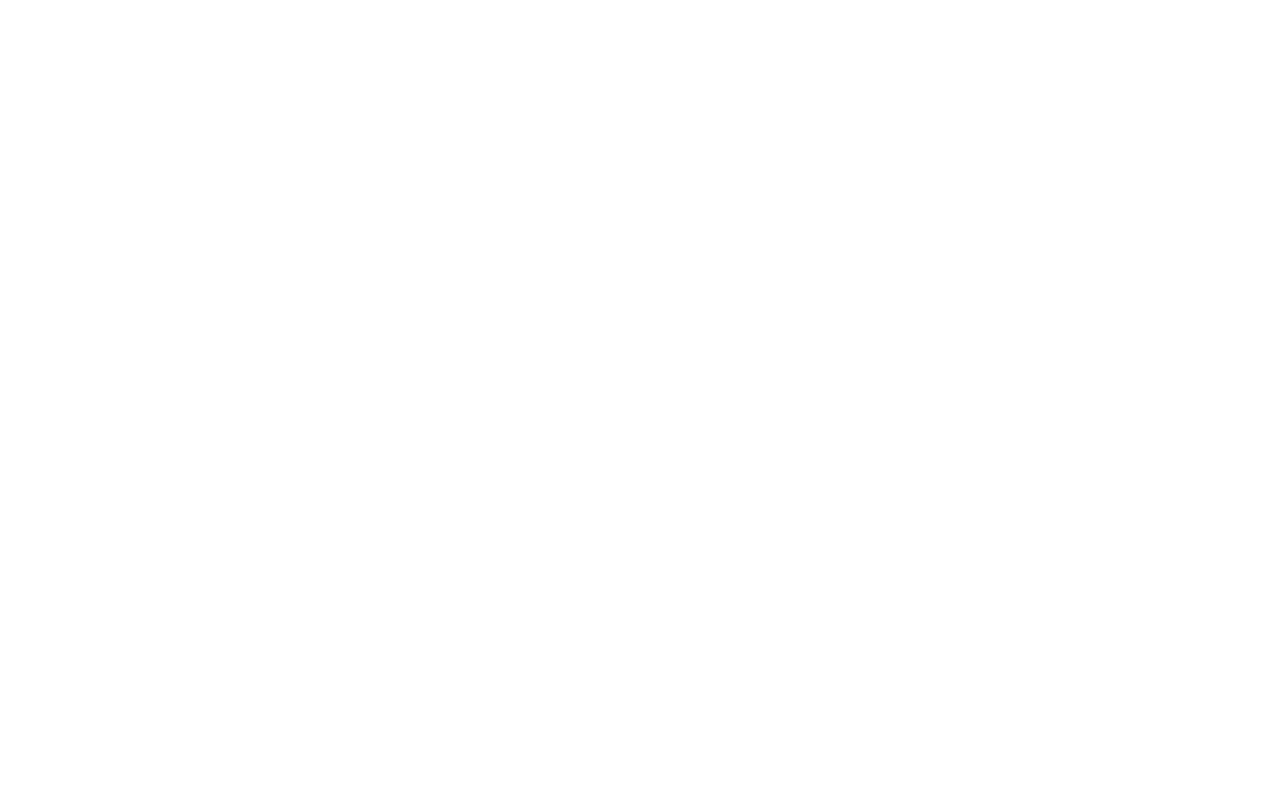
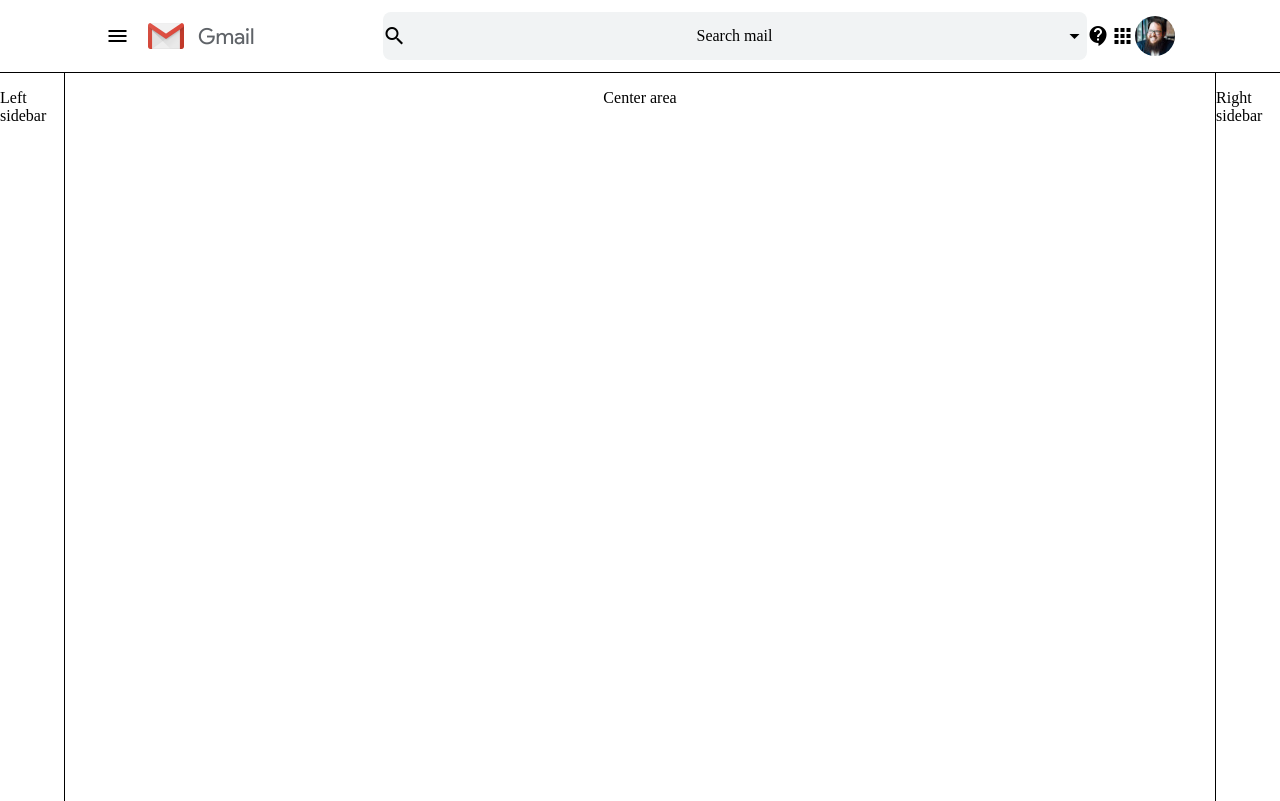
Before and after one commit to ericrees9/StaticLayout, a plain HTML site: page index.html in a window 1280 px wide. Drawn offline with Linux system fonts and the light colour scheme.

Commit message:
Initial flexboxes, material icons, top nav bar.

```diff
--- a/index.html
+++ b/index.html
@@ -4,9 +4,44 @@
     <meta charset="UTF-8">
     <meta name="viewport" content="width=device-width, initial-scale=1.0">
     <meta http-equiv="X-UA-Compatible" content="ie=edge">
-    <title>Document</title>
+    <link rel="stylesheet" href="main.css">
+    <link href="https://fonts.googleapis.com/icon?family=Material+Icons" rel="stylesheet">
+    <title>GMail Static Page</title>
 </head>
 <body>
 
+    <!-- Top DIV bar -->
+<div id="topNav">
+        <i class="material-icons">menu</i>
+        <img id="gmailLogo" src="../StaticLayout/assets/logo_gmail_lockup_default_2x.png">
+        <div id="searchBar">
+                <i class="material-icons">search</i>
+                <p>Search mail</p>
+                <i class="material-icons">arrow_drop_down</i>
+        </div>
+        <i class="material-icons">contact_support</i>
+        <i class="material-icons">apps</i>
+        <img id="profilePhoto" src="../StaticLayout/assets/ericPhoto.jpg">
+</div>
+
+    <!-- Main DIV Section -->
+<div id="mainNav">
+
+        <!-- Left Sidebar -->
+        <div id="sidebarLeft">
+            <p>Left sidebar</p>
+        </div>
+
+        <!-- Center Area-->
+        <div id="centerArea">
+            <p>Center area</p>
+        </div>
+
+        <!-- Right Sidebar -->
+        <div id="sidebarRight">
+            <p>Right sidebar</p>
+        </div>
+</div>
+
 </body>
 </html>
--- a/main.css
+++ b/main.css
@@ -0,0 +1,147 @@
+body {
+    background-color: #ffffff;
+    margin: 0;
+    padding: 0;
+    overflow: hidden;
+}
+
+/* Material Icon Styling */
+.material-icons {
+    font-family: 'Material Icons';
+    font-weight: normal;
+    font-style: normal;
+    font-size: 24px;  /* Preferred icon size */
+    display: inline-block;
+    line-height: 1;
+    text-transform: none;
+    letter-spacing: normal;
+    word-wrap: normal;
+    white-space: nowrap;
+    direction: ltr;
+}
+.material-icons.md-dark { color: rgba(0, 0, 0, 0.54); }
+.material-icons.md-dark.md-inactive { color: rgba(0, 0, 0, 0.26); }
+
+.menu {
+    padding: 12px;
+    height: 24px;
+    width: 24px;
+}
+.search {
+    padding-left: 12px;
+    height: 24px;
+    width: 24px;
+}
+.arrow_drop_down {
+    padding: 12px;
+    height: 24px;
+    width: 24px;
+}
+.contact_support {
+    padding: 12px;
+    height: 24px;
+    width: 24px;
+}
+.apps {
+    padding: 12px;
+    height: 24px;
+    width: 24px;
+}
+
+
+/* Top Nav Bar */
+#topNav {
+    border-bottom: 1px solid black;
+    border-width: 90%;
+    height: 9vh;
+    width: 100%;
+
+    /* Flexbox Styling */
+    display: flex;
+    flex-direction: ltr;
+    flex-wrap: nowrap;
+    justify-content: center;
+    align-items: center;
+
+}
+
+#searchBar {
+    background-color: #f1f3f4;
+    border-radius: .5em;
+    height: 3em;
+    width: 55vw;
+
+    /* Flexbox Styling */
+    display: flex;
+    align-items: center;
+    justify-content: space-between;
+
+}
+
+/* Gmail Logo */
+#gmailLogo {
+    height: 40px;
+    padding-left: 16px;
+    padding-right: 10%;
+}
+
+#profilePhoto {
+    height: 40px;
+    width: 40px;
+    border-radius: 50% 50% 50% 50%;
+    border-width: 5px 5px 5px 5px;
+    border-top-color: #e92c18;
+    border-right-color: #3174f1;
+    border-bottom-color: #239a41;
+    border-left-color: #f6ad01;
+}
+
+/* Container Div */
+#mainNav {
+    height: 91vh;
+    width: 100%;
+
+    /* Flexbox Styling */
+    display: flex;
+    flex-direction: ltr;
+    flex-wrap: nowrap;
+    justify-content: center;
+
+}
+
+/* Left Sidebar */
+#sidebarLeft {
+    border-right: 1px solid black;
+
+    /* Flexbox Styling */
+    display: flex;
+    flex-direction: ltr;
+    justify-content: center;
+    flex-basis: 5%;
+    float: left;
+}
+
+/* Center Area */
+#centerArea {
+
+
+    /* Flexbox Styling */
+    display: flex;
+    flex-direction: ltr;
+    justify-content: center;
+    flex-basis: 90%;
+
+}
+
+/* Right Sidebar */
+#sidebarRight {
+    border-left: 1px solid black;
+
+    /* Flexbox Styling */
+    display: flex;
+    flex-direction: ltr;
+    justify-content: center;
+    flex-basis: 5%;
+    float: right;
+
+}
```
Also changed, not shown: assets/ericPhoto.jpg (added), assets/logo_gmail_lockup_default_2x.png (added), assets/outline-apps-24px.svg (added), assets/round-menu-24px.svg (added), assets/round-search-24px.svg (added).
